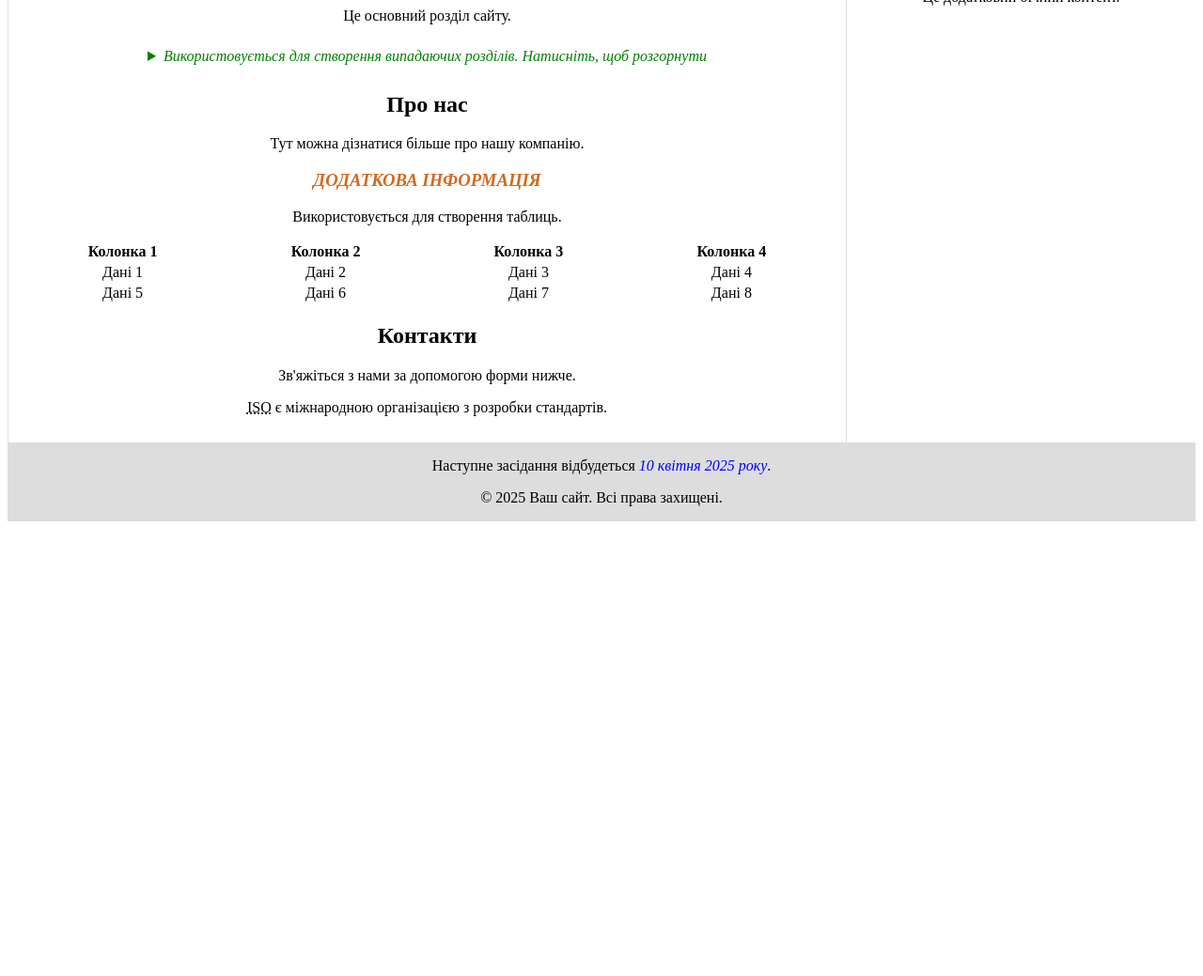
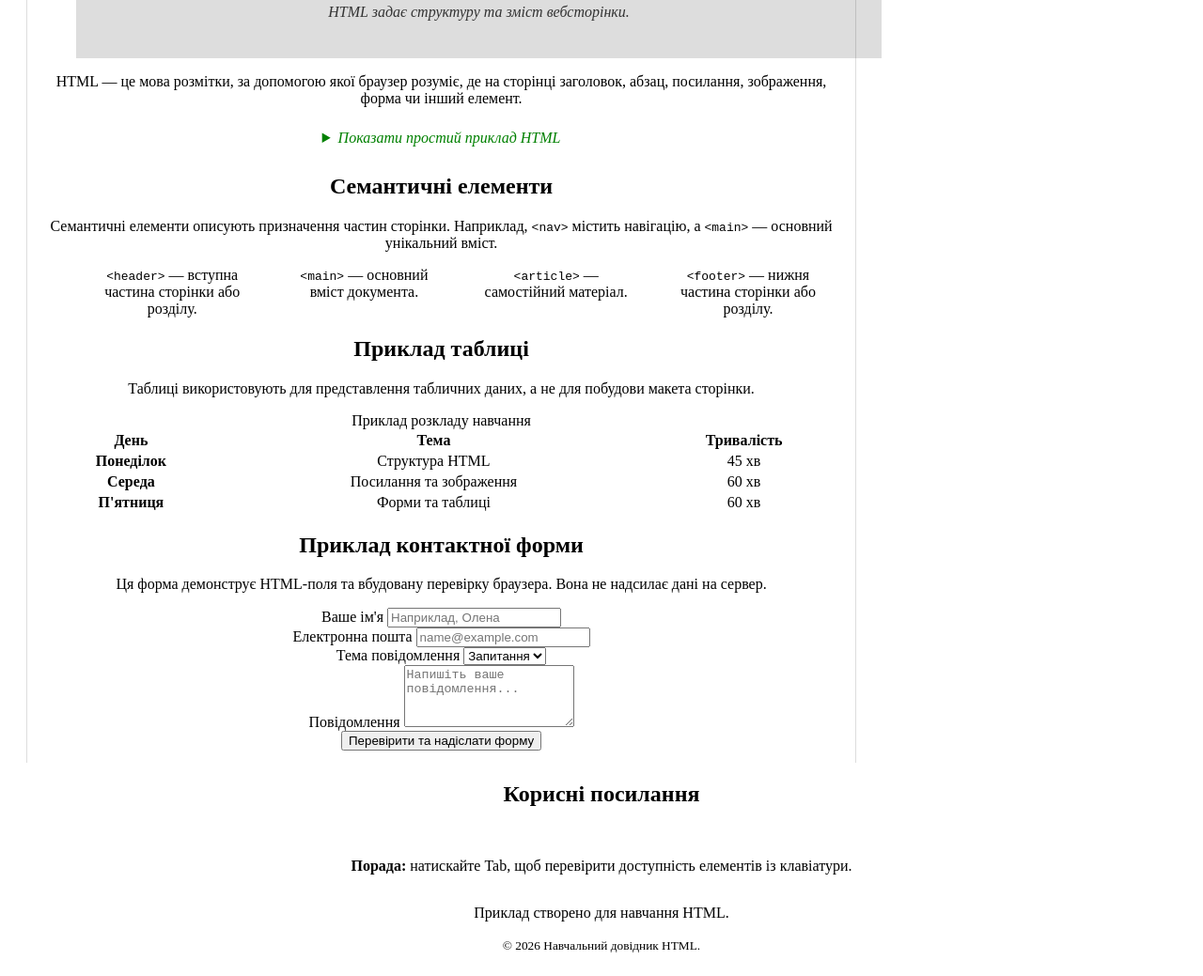
Before and after one commit to UlichIgor/HTML, a plain HTML site: page index.html in a window 1280 px wide. Shown: the part 719-1758 px from the top of the page at 94% size. Before the commit the page ends 1282 px from the top, so only its background shows below. Drawn offline with Linux system fonts and the light colour scheme.

Commit message:
Improve semantic HTML demo and add accessible form

```diff
--- a/index.html
+++ b/index.html
@@ -1,82 +1,119 @@
-<!DOCTYPE html>
+<!doctype html>
 <html lang="uk">
 <head>
   <meta charset="UTF-8">
   <meta name="viewport" content="width=device-width, initial-scale=1.0">
-    <title>Приклад HTML5</title>
+  <meta name="description" content="Навчальна демонстрація HTML: семантична структура, таблиці, форми та доступність.">
+  <title>Практика HTML — навчальний приклад</title>
   <link rel="stylesheet" href="style.css">
 </head>
 <body>
-    <header class="header">
-        <h1>Заголовок сайту</h1>
+  <a class="skip-link" href="#main-content">Перейти до основного вмісту</a>
+  <header class="site-header">
+    <div class="container">
+      <p class="eyebrow">Навчальний приклад</p>
+      <h1>Вивчаємо HTML на практиці</h1>
+      <p>Основи семантичної розмітки, доступності та структури вебсторінки.</p>
+    </div>
   </header>
-    <nav>
+  <nav class="site-nav" aria-label="Головна навігація">
+    <div class="container">
       <ul>
         <li><a href="#home">Головна</a></li>
-            <li><a href="#about">Про нас</a></li>
-            <li><a href="#contact">Контакти</a></li>
+        <li><a href="#about">Про HTML</a></li>
+        <li><a href="#table-example">Таблиця</a></li>
+        <li><a href="#contact">Форма</a></li>
+        <li><a href="tags.md">Довідник тегів</a></li>
       </ul>
+    </div>
   </nav>
-    <figure>
-        <img src="./assets/html5.png" alt="html5 тег">
-        <figcaption>Використовується для вставки зображень і підписів до них.</figcaption>
+  <main id="main-content" class="container layout">
+    <article class="content">
+      <section id="home" aria-labelledby="home-title">
+        <h2 id="home-title">Що таке HTML?</h2>
+        <figure class="hero-figure">
+          <img src="assets/html5.png" alt="Логотип HTML5" width="400" height="400">
+          <figcaption>HTML задає структуру та зміст вебсторінки.</figcaption>
         </figure>
-    <main class="main">
-        <article>
-            <section id="home">
-                <h2>Головна</h2>
-                <p>Це основний розділ сайту.</p>
+        <p>HTML — це мова розмітки, за допомогою якої браузер розуміє, де на сторінці заголовок, абзац, посилання, зображення, форма чи інший елемент.</p>
         <details>
-                    <summary>Використовується для створення випадаючих розділів. Натисніть, щоб розгорнути</summary>
-                    <p class="poragraf">Тут знаходиться додаткова інформація.</p>
+          <summary>Показати простий приклад HTML</summary>
+          <pre><code>&lt;h1&gt;Привіт!&lt;/h1&gt;
+&lt;p&gt;Це мій перший абзац.&lt;/p&gt;</code></pre>
+          <p>Перший рядок створює заголовок першого рівня, другий — абзац.</p>
         </details>
       </section>
-            <section id="about">
-                <h2>Про нас</h2>
-                <p>Тут можна дізнатися більше про нашу компанію.</p>
-                <aside>
-                    <h3>Додаткова інформація</h3>
-                    <p>Використовується для створення таблиць.</p>
+      <section id="about" aria-labelledby="about-title">
+        <h2 id="about-title">Семантичні елементи</h2>
+        <p>Семантичні елементи описують призначення частин сторінки. Наприклад, <code>&lt;nav&gt;</code> містить навігацію, а <code>&lt;main&gt;</code> — основний унікальний вміст.</p>
+        <ul class="feature-list">
+          <li><code>&lt;header&gt;</code> — вступна частина сторінки або розділу.</li>
+          <li><code>&lt;main&gt;</code> — основний вміст документа.</li>
+          <li><code>&lt;article&gt;</code> — самостійний матеріал.</li>
+          <li><code>&lt;footer&gt;</code> — нижня частина сторінки або розділу.</li>
+        </ul>
+      </section>
+      <section id="table-example" aria-labelledby="table-title">
+        <h2 id="table-title">Приклад таблиці</h2>
+        <p>Таблиці використовують для представлення табличних даних, а не для побудови макета сторінки.</p>
+        <div class="table-wrap">
           <table>
+            <caption>Приклад розкладу навчання</caption>
             <thead>
-                            <tr>
-                                <th>Колонка 1</th>
-                                <th>Колонка 2</th>
-                                <th>Колонка 3</th>
-                                <th>Колонка 4</th>
-                            </tr>
+              <tr><th scope="col">День</th><th scope="col">Тема</th><th scope="col">Тривалість</th></tr>
             </thead>
             <tbody>
-                            <tr>
-                                <td>Дані 1</td>
-                                <td>Дані 2</td>
-                                <td>Дані 3</td>
-                                <td>Дані 4</td>
-                            </tr>
-                            <tr>
-                                <td>Дані 5</td>
-                                <td>Дані 6</td>
-                                <td>Дані 7</td>
-                                <td>Дані 8</td>
-                            </tr>
+              <tr><th scope="row">Понеділок</th><td>Структура HTML</td><td>45 хв</td></tr>
+              <tr><th scope="row">Середа</th><td>Посилання та зображення</td><td>60 хв</td></tr>
+              <tr><th scope="row">П'ятниця</th><td>Форми та таблиці</td><td>60 хв</td></tr>
             </tbody>
           </table>
-                </aside>
+        </div>
       </section>
-            <section id="contact">
-                <h2>Контакти</h2>
-                <p>Зв'яжіться з нами за допомогою форми нижче.</p>
-                <p><abbr title="International Organization for Standardization">ISO</abbr> є міжнародною організацією з розробки стандартів.</p>
+      <section id="contact" aria-labelledby="contact-title">
+        <h2 id="contact-title">Приклад контактної форми</h2>
+        <p>Ця форма демонструє HTML-поля та вбудовану перевірку браузера. Вона не надсилає дані на сервер.</p>
+        <form class="contact-form" action="#" method="get">
+          <div class="form-field">
+            <label for="name">Ваше ім'я</label>
+            <input id="name" name="name" type="text" autocomplete="name" required minlength="2" placeholder="Наприклад, Олена">
+          </div>
+          <div class="form-field">
+            <label for="email">Електронна пошта</label>
+            <input id="email" name="email" type="email" autocomplete="email" required placeholder="name@example.com">
+          </div>
+          <div class="form-field">
+            <label for="topic">Тема повідомлення</label>
+            <select id="topic" name="topic">
+              <option value="question">Запитання</option>
+              <option value="feedback">Відгук</option>
+              <option value="other">Інше</option>
+            </select>
+          </div>
+          <div class="form-field">
+            <label for="message">Повідомлення</label>
+            <textarea id="message" name="message" rows="4" required minlength="10" placeholder="Напишіть ваше повідомлення..."></textarea>
+          </div>
+          <button type="submit">Перевірити та надіслати форму</button>
+        </form>
       </section>
     </article>
-        <aside class="aside">
-            <h3>Додатковий контент</h3>
-            <p>Це додатковий бічний контент.</p>
+    <aside class="sidebar" aria-labelledby="sidebar-title">
+      <h2 id="sidebar-title">Корисні посилання</h2>
+      <ul>
+        <li><a href="tags.md">Довідник HTML-тегів</a></li>
+        <li><a href="attributes.md">Довідник атрибутів</a></li>
+        <li><a href="https://developer.mozilla.org/uk/docs/Web/HTML" target="_blank" rel="noopener noreferrer">Документація MDN</a></li>
+        <li><a href="https://validator.w3.org/nu/" target="_blank" rel="noopener noreferrer">Перевірка HTML</a></li>
+      </ul>
+      <p class="note"><strong>Порада:</strong> натискайте Tab, щоб перевірити доступність елементів із клавіатури.</p>
     </aside>
   </main>
-    <footer class="footer">
-        <p>Наступне засідання відбудеться <time datetime="2025-04-10">10 квітня 2025 року</time>.</p>
-        <p>&copy; 2025 Ваш сайт. Всі права захищені.</p>
+  <footer class="site-footer">
+    <div class="container">
+      <p>Приклад створено для навчання HTML.</p>
+      <p><small>&copy; 2026 Навчальний довідник HTML.</small></p>
+    </div>
   </footer>
 </body>
 </html>
```
Lines whose indentation alone changed are shown as unchanged.
